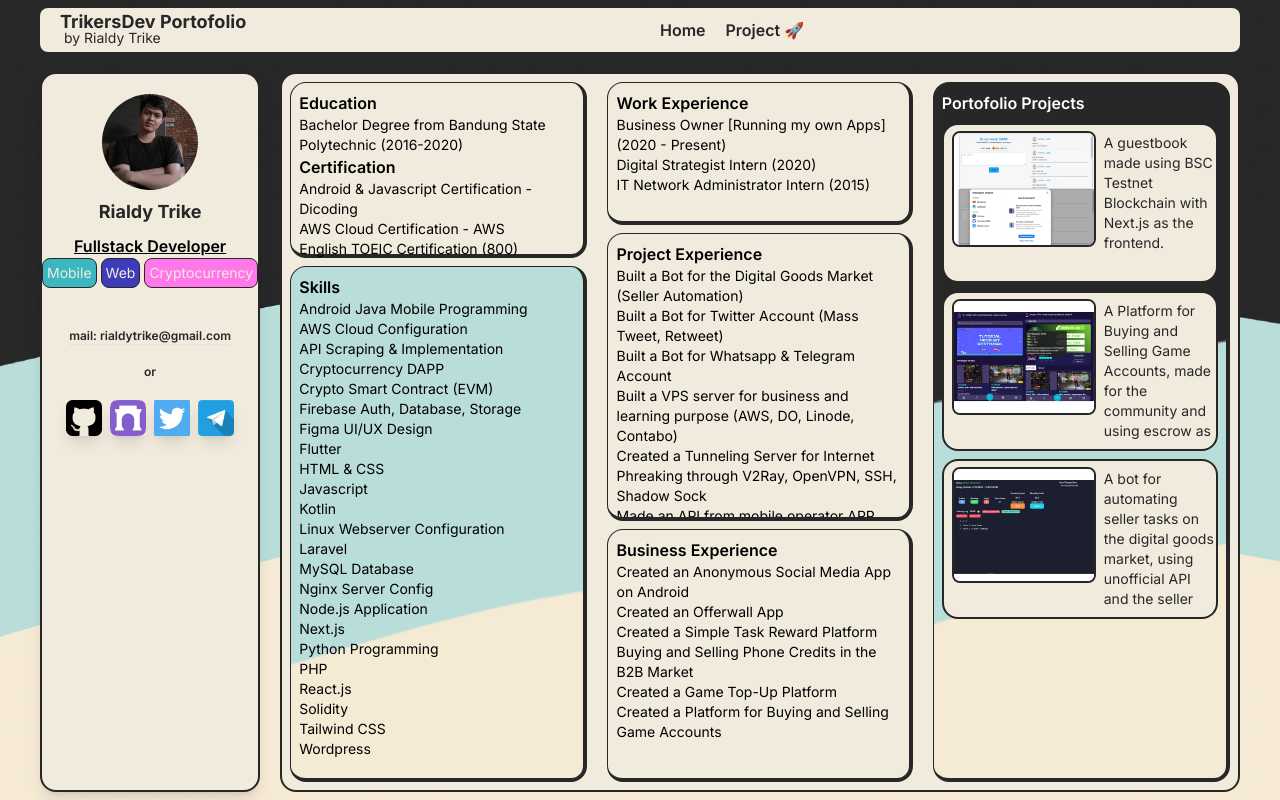
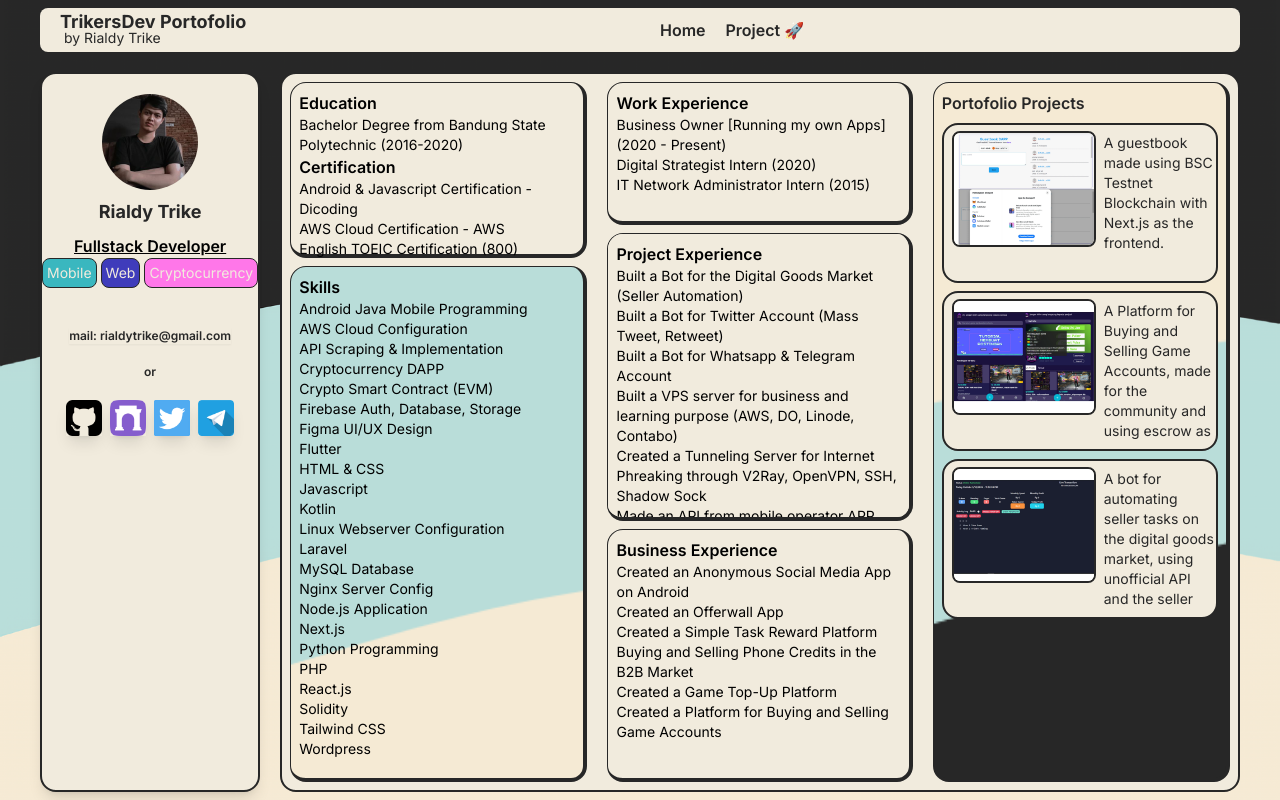
Before and after one commit to rialdytrike/porto2, a Next.js app: page / in a window 1280 px wide. Built offline with nearby package versions, Linux system fonts and the light colour scheme.

Commit message:
fix again

```diff
--- a/app/components/MainContent.tsx
+++ b/app/components/MainContent.tsx
@@ -57,7 +57,7 @@ const MainContent = () => {
             <li>IT Network Administrator Intern (2015)</li>
           </ul>
         </div>
-        <div className="card border border-r-4 border-b-4 border-hitam  max-h-72 mt-2 overflow-y-scroll">
+        <div className="card bg-latar border border-r-4 border-b-4 border-hitam  max-h-72 mt-2 overflow-y-scroll">
         <div className="text text-md font-semibold ml-2 mt-2">Project Experience</div>
         <ul className="text-sm mx-2">
           <li>Built a Bot for the Digital Goods Market (Seller Automation)</li>
@@ -92,9 +92,9 @@ V2Ray, OpenVPN, SSH, Shadow Sock </li>
       </div>
       <div className="flex flex-col basis-1/3">
         {/* <div className="card border border-r-4 border-b-4 border-hitam grow max-h-[37rem] mr-2 my-2 py-2 bg-[url('/img/bg-card.png')] bg-cover "> */}
-        <div className="card border border-r-4 border-b-4 border-hitam grow  mr-2 my-2 py-2 bg-[url('/img/bg-card1.png')] bg-cover ">
+        <div className="card border border-r-4 border-b-4 border-hitam grow  mr-2 my-2 py-2 bg-[url('/img/bg-card.png')] bg-cover ">
         <div className="text text-hitam text-md font-semibold ml-2 flex flex-row justify-between ">
-        <div className="text text-white text-md font-semibold">
+        <div className="text text-hitam text-md font-semibold">
         Portofolio Projects
         </div>
         {/* <Link href='/project'>
```
